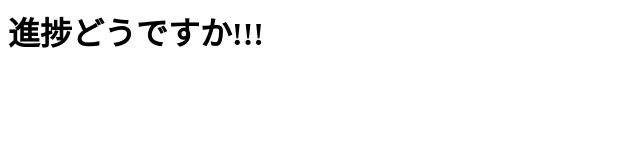
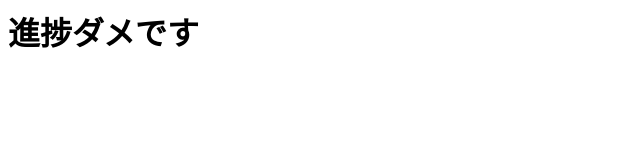
Before and after one commit to toson77/shinchokuda.me, a plain HTML site: page index.html in a window 1280 px wide. Shown: the whole page, without its empty margins (0-640 px from the left). Drawn offline with Linux system fonts and the light colour scheme.

Commit message:
Update index.html

```diff
--- a/index.html
+++ b/index.html
@@ -4,6 +4,6 @@
  <title>進捗どうですか</title>
  </head>
  <body>
- <h1>進捗どうですか!!!</h1>
+ <h1>進捗ダメです</h1>
  </body>
  </html>
```
